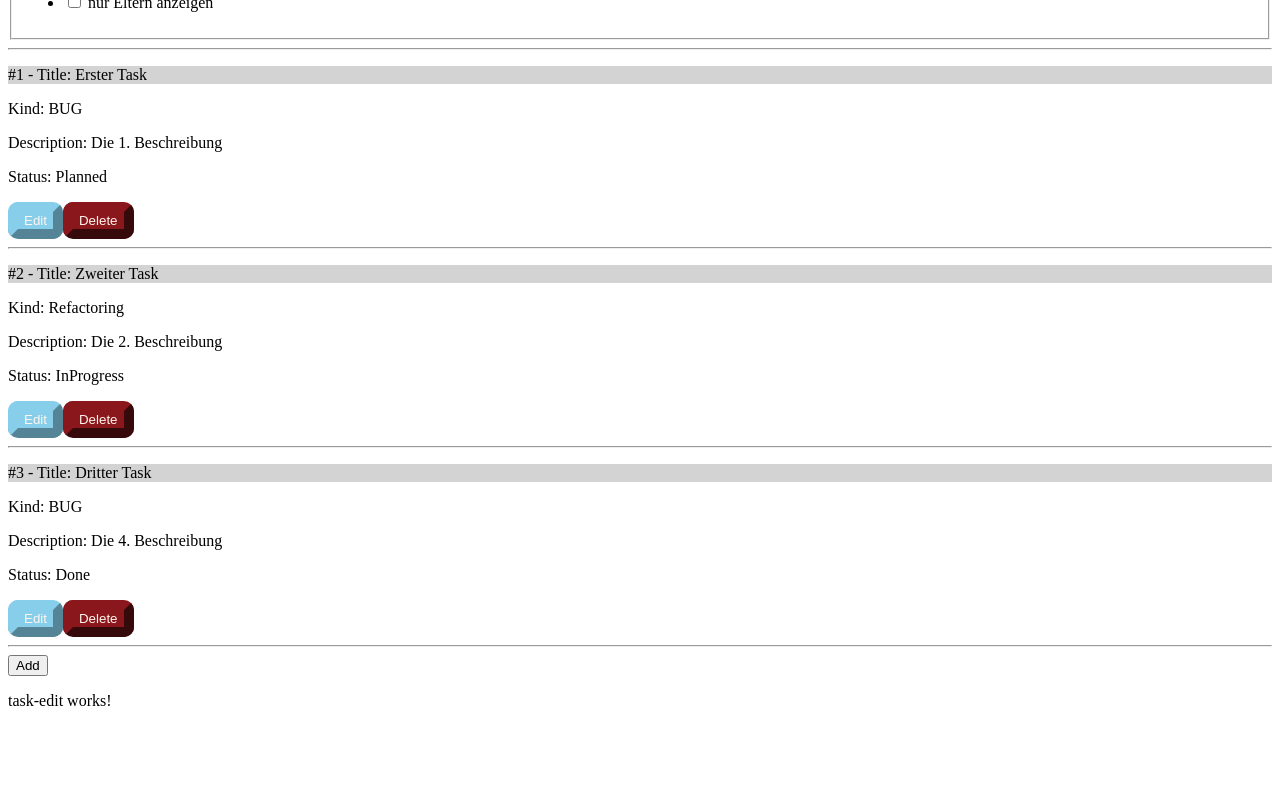
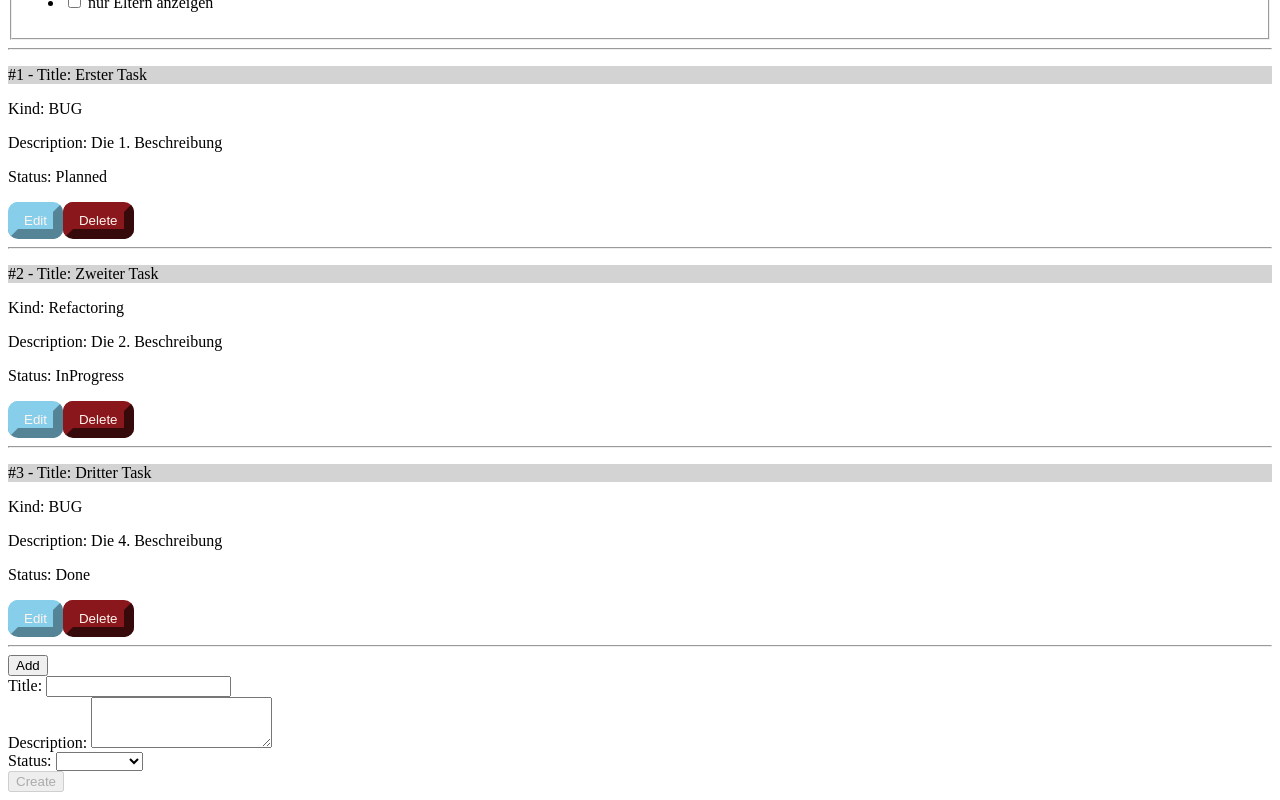
Before and after one commit to thordeuka/MyPersonallyBacklog, an Angular app in the folder myPersonallyBacklog/: page / in a window 1280 px wide. Shown: the part 185-985 px from the top of the page. Before the commit the page ends 911 px from the top, so only its background shows below. Built offline with nearby package versions, Linux system fonts and the light colour scheme.

Commit message:
Editform Implementierung gestartet

```diff
--- a/myPersonallyBacklog/src/app/backlog-task/backlogtask.service.ts
+++ b/myPersonallyBacklog/src/app/backlog-task/backlogtask.service.ts
@@ -1,4 +1,3 @@
-import { templateJitUrl } from '@angular/compiler';
 import { Injectable } from '@angular/core';
 import { BacklogTask } from './backlogtask.model';
 
--- a/myPersonallyBacklog/src/app/task-edit/task-edit.component.html
+++ b/myPersonallyBacklog/src/app/task-edit/task-edit.component.html
@@ -1 +1,44 @@
-<p>task-edit works!</p>
+<form (ngSubmit)="onSubmit()" #f="ngForm">
+    <div>
+        <label for="taskTitle">Title: </label>
+        <input
+            type="text"
+            id="taskTitle"
+            name="taskTitle"
+            ngModel
+            required
+            >
+    </div>
+    <div>
+        <label for="taskDescription">Description: </label>
+        <textarea
+            id="taskDescription"
+            name="taskDescription"
+            rows="3"
+            ngModel
+            required>
+        </textarea>
+    </div>
+    <div>
+        <label for="taskStatus">Status: </label>
+        <select
+            id="taskStatus"
+            name="taskStatus"
+            ngModel
+            required>
+            <option value="New">New</option>
+            <option value="Postponed">Postponed</option>
+            <option value="Planned">Planned</option>
+            <option value="InProgress">InProgress</option>
+            <option value="Done">Done</option>
+        </select>
+    </div>
+    <div>
+        <button
+            type="submit"
+            [disabled]="!f.valid"
+            >
+            Create
+        </button>
+    </div>
+</form>
--- a/myPersonallyBacklog/src/app/task-edit/task-edit.component.ts
+++ b/myPersonallyBacklog/src/app/task-edit/task-edit.component.ts
@@ -1,4 +1,7 @@
-import { Component, OnInit } from '@angular/core';
+import { Component, OnInit, ViewChild } from '@angular/core';
+import { NgForm} from '@angular/forms'
+import { BacklogTask } from '../backlog-task/backlogtask.model';
+import { BacklogTaskService } from '../backlog-task/backlogtask.service';
 
 @Component({
   selector: 'app-task-edit',
@@ -6,10 +9,29 @@ import { Component, OnInit } from '@angular/core';
   styleUrls: ['./task-edit.component.css']
 })
 export class TaskEditComponent implements OnInit {
+  @ViewChild('f', {static:true}) signupForm: NgForm;
 
-  constructor() { }
+  constructor(private backlogTaskService: BacklogTaskService) { }
 
   ngOnInit(): void {
   }
 
+  onSubmit(){
+    console.log(this.signupForm);
+
+    //let newTask: {parentId: number, title: string, description: string, kind: BacklogTask.TaskKind} = {
+    //  parentId: null,
+    //}
+
+
+    this.backlogTaskService.addTask(
+      {
+        parentId: null,
+        title: this.signupForm.value.taskTitle,
+        description: this.signupForm.value.taskDescription,
+        kind: BacklogTask.TaskKind.Refactoring
+      }
+    );
+  }
+
 }
```
